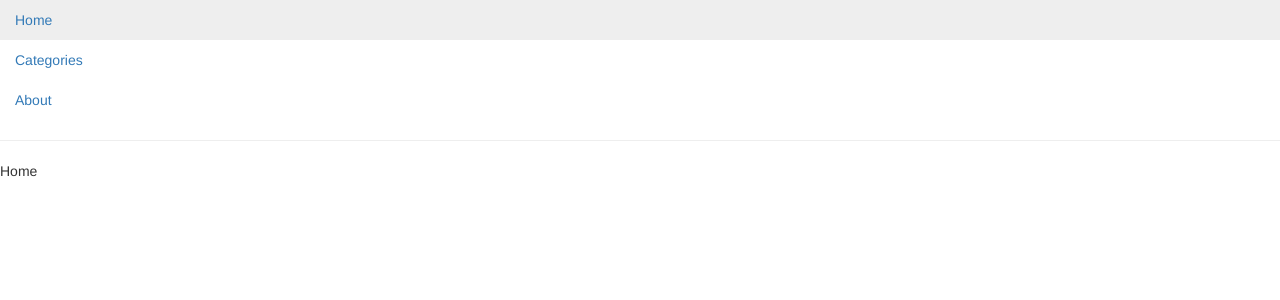
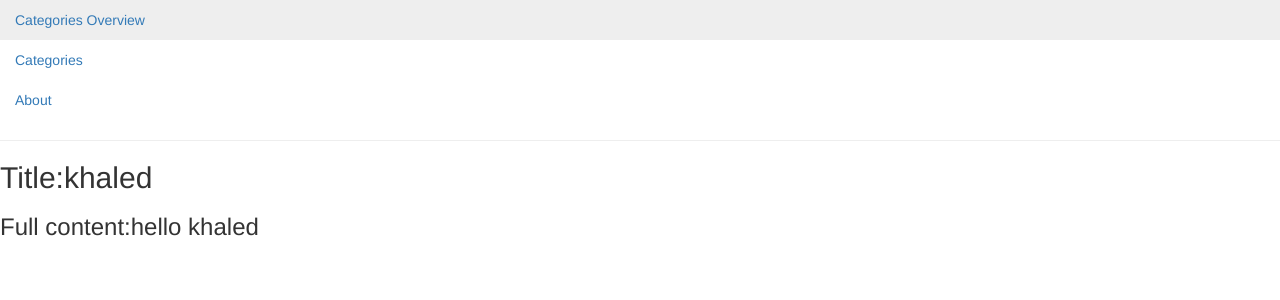
Before and after one commit to CodeYourFuture/legodi, a React (Create React App) app in the folder client/: page / in a window 1280 px wide. Shown: the top 300 px of the page. Built offline with nearby package versions, Linux system fonts and the light colour scheme; no server answers.

Commit message:
add category cards

```diff
--- /dev/null
+++ b/client/src/components/CategoryCard.js
@@ -0,0 +1,11 @@
+import React from 'react';
+
+function CategoryCard(props){
+        return (
+           <div className="categories">
+              <h2>Title:{props.title}</h2>
+              <h3>Full content:{props.fullContent}</h3>
+           </div>)
+   }
+
+export default CategoryCard
--- a/client/src/components/menu.js
+++ b/client/src/components/menu.js
@@ -10,7 +10,7 @@ function Menu (){
             <div>
              <Nav>
               <NavItem>
-                <NavLink ><Link to="/">Home</Link></NavLink>
+                <NavLink ><Link to="/">Categories Overview</Link></NavLink>
               </NavItem>
               <NavItem>
                 <NavLink ><Link to="/categories">Categories</Link></NavLink>
--- a/client/src/containers/App/App.js
+++ b/client/src/containers/App/App.js
@@ -5,17 +5,16 @@ import Home from '../../components/home.js'
 import About from '../../components/about.js'
 import Categories from '../../components/categories.js'
 import { BrowserRouter as Router, Route } from "react-router-dom";
-
+import CategoriesOverview from "./CategoriesOverview"
 class App extends Component {
   render() {
     return (
 
       <Router>
         <div>
-          <Menu />
-
+          <Menu   />
           <hr />
-          <Route exact path="/" component={Home} />
+          <Route exact path="/" component={CategoriesOverview} />
           <Route path="/about" component={About} />
           <Route path="/categories" component={Categories} />
         </div>
--- /dev/null
+++ b/client/src/containers/App/CategoriesOverview.js
@@ -0,0 +1,24 @@
+import React, { Component } from 'react';
+import CategoryCard from "../../components/CategoryCard"
+
+
+class CategoriesOverview extends Component {
+
+    componentDidMount = () => {
+        const albumsUrl = "https://gist.githubusercontent.com/rarmatei/f5ae92ac93d9716affab822a3f54f95b/raw/e62641b3f5ddd12c4fe34aa0912488224594e5a7/beyonce-albums.json";
+        fetch(albumsUrl).then(response => response.json())
+          .then(data => {
+            console.log(data[0]);
+        })}
+
+
+    render() {
+      return (
+                <div>
+                        <CategoryCard  title="khaled"  fullContent="hello khaled"/>
+                </div>
+            )
+
+    }}
+
+export default CategoriesOverview
```
